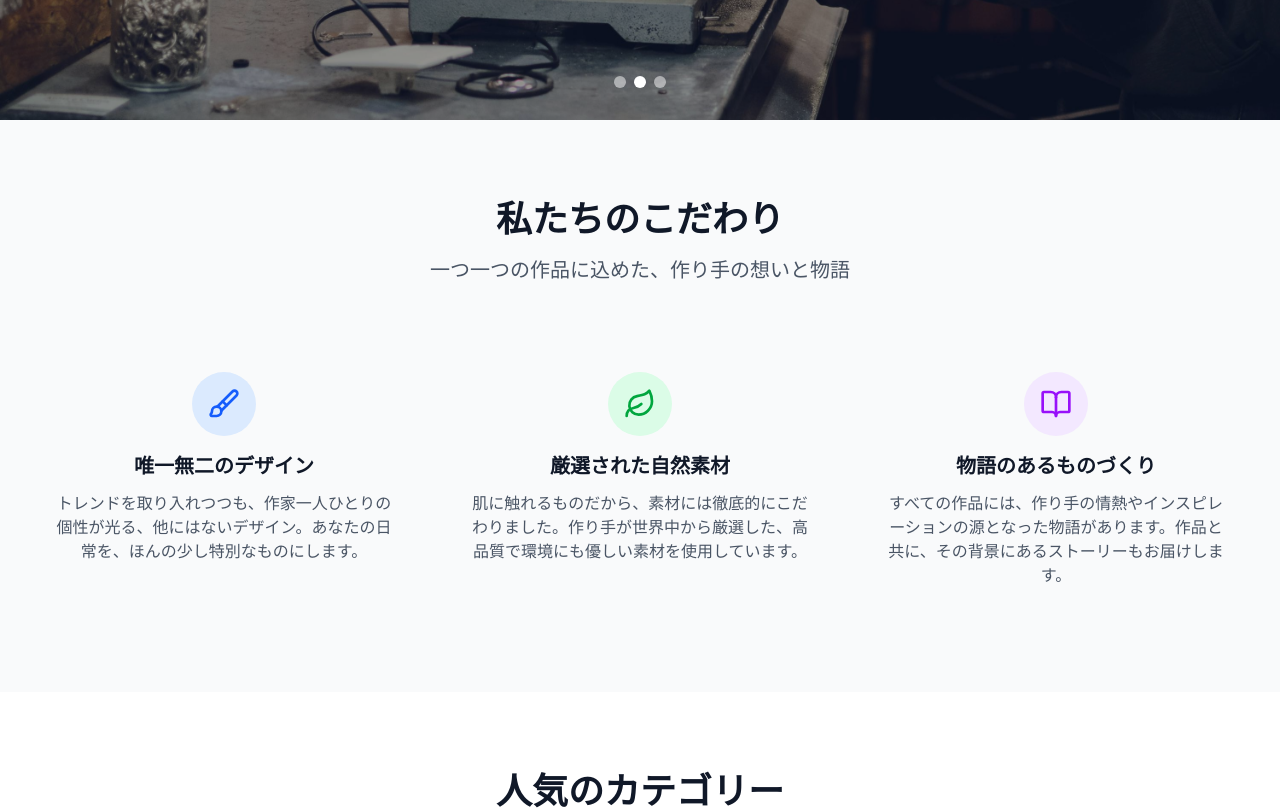
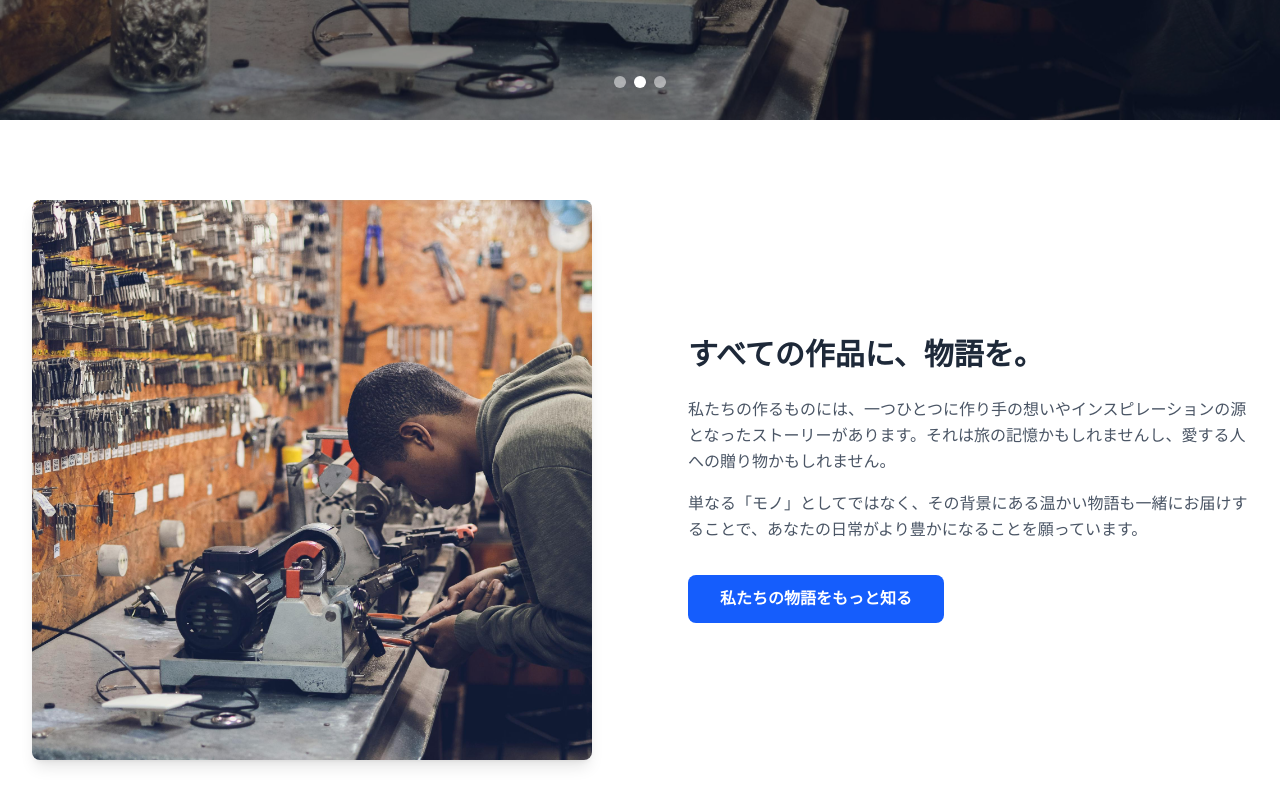
Before and after one commit to matsushita815/handmade-ec, a Next.js app in the folder frontend/: page / in a window 1280 px wide. Shown: the part 680-1489 px from the top of the page. Built offline with nearby package versions, Linux system fonts and the light colour scheme.

Commit message:
TOP修正

```diff
--- a/frontend/src/app/page.js
+++ b/frontend/src/app/page.js
@@ -98,53 +98,29 @@ export default function HomePage() {
         </div>
       </section>
 
-      {/* 特徴セクション */}
-      <section className="py-20 bg-gray-50">
+      {/* 物語のあるものづくりセクション */}
+      <section className="py-20 bg-white">
         <div className="max-w-7xl mx-auto px-4 sm:px-6 lg:px-8">
-          <div className="text-center mb-16">
-            <h2 className="text-3xl md:text-4xl font-bold text-gray-900 mb-4">
-              私たちのこだわり
-            </h2>
-            <p className="text-xl text-gray-600 max-w-3xl mx-auto">
-              一つ一つの作品に込めた、作り手の想いと物語
-            </p>
-          </div>
-
-          <div className="grid grid-cols-1 md:grid-cols-3 gap-8">
-            <div className="text-center p-6">
-              <div className="w-16 h-16 bg-blue-100 rounded-full flex items-center justify-center mx-auto mb-4">
-                <Brush className="text-blue-600" size={32} />
+          <div className="flex flex-col md:flex-row gap-12 lg:gap-24 items-center">
+            <div className="w-full md:w-1/2">
+              <img src="/about/story-main.jpg" alt="物語のあるものづくり" className="rounded-lg shadow-lg w-full h-auto object-cover aspect-square" />
+            </div>
+            <div className="w-full md:w-1/2">
+              <h3 className="text-2xl md:text-3xl font-bold text-gray-800 mb-6">
+                すべての作品に、物語を。
+              </h3>
+              <p className="text-gray-600 leading-relaxed mb-4">
+                私たちの作るものには、一つひとつに作り手の想いやインスピレーションの源となったストーリーがあります。それは旅の記憶かもしれませんし、愛する人への贈り物かもしれません。
+              </p>
+              <p className="text-gray-600 leading-relaxed mb-8">
+                単なる「モノ」としてではなく、その背景にある温かい物語も一緒にお届けすることで、あなたの日常がより豊かになることを願っています。
+              </p>
+              <div className="text-center md:text-left">
+                <Link href="/about"
+                  className="inline-block bg-blue-600 text-white px-8 py-3 rounded-lg font-semibold hover:bg-blue-700 transition-colors">
+                  私たちの物語をもっと知る
+                </Link>
               </div>
-              <h3 className="text-xl font-semibold text-gray-900 mb-3">
-                唯一無二のデザイン
-              </h3>
-              <p className="text-gray-600">
-                トレンドを取り入れつつも、作家一人ひとりの個性が光る、他にはないデザイン。あなたの日常を、ほんの少し特別なものにします。
-              </p>
-            </div>
-
-            <div className="text-center p-6">
-              <div className="w-16 h-16 bg-green-100 rounded-full flex items-center justify-center mx-auto mb-4">
-                <Leaf className="text-green-600" size={32} />
-              </div>
-              <h3 className="text-xl font-semibold text-gray-900 mb-3">
-                厳選された自然素材
-              </h3>
-              <p className="text-gray-600">
-                肌に触れるものだから、素材には徹底的にこだわりました。作り手が世界中から厳選した、高品質で環境にも優しい素材を使用しています。
-              </p>
-            </div>
-
-            <div className="text-center p-6">
-              <div className="w-16 h-16 bg-purple-100 rounded-full flex items-center justify-center mx-auto mb-4">
-                <BookOpen className="text-purple-600" size={32} />
-              </div>
-              <h3 className="text-xl font-semibold text-gray-900 mb-3">
-                物語のあるものづくり
-              </h3>
-              <p className="text-gray-600">
-                すべての作品には、作り手の情熱やインスピレーションの源となった物語があります。作品と共に、その背景にあるストーリーもお届けします。
-              </p>
             </div>
           </div>
         </div>
@@ -227,6 +203,34 @@ export default function HomePage() {
               すべてのカテゴリーを見る
               <ArrowRight size={20} />
             </Link>
+          </div>
+        </div>
+      </section>
+
+      {/* デザインと素材セクション */}
+      <section className="py-20 bg-gray-50">
+        <div className="max-w-7xl mx-auto px-4 sm:px-6 lg:px-8">
+          <div className="flex flex-col md:flex-row-reverse items-center gap-12 lg:gap-24">
+            <div className="w-full md:w-1/2">
+              <img src="/about/design-main.jpg" alt="デザインと素材" className="rounded-lg shadow-lg w-full h-auto object-cover aspect-square" />
+            </div>
+            <div className="w-full md:w-1/2">
+              <h3 className="text-2xl md:text-3xl font-bold text-gray-800 mb-6">
+                デザインと素材への、深いこだわり。
+              </h3>
+              <p className="text-gray-600 leading-relaxed mb-4">
+                トレンドを意識しつつも、ありきたりなデザインで終わらせない。作家一人ひとりの世界観が色濃く反映された、ユニークなデザインが私たちの誇りです。
+              </p>
+              <p className="text-gray-600 leading-relaxed mb-8">
+                また、作品に使うのは、作り手自らが世界中を旅して見つけ出した、高品質な自然素材のみ。見て、触れて、心から満足していただける品質を追求しています。
+              </p>
+              <div className="text-center md:text-left">
+                <Link href="/products"
+                  className="inline-block bg-blue-600 text-white px-8 py-3 rounded-lg font-semibold hover:bg-blue-700 transition-colors">
+                  すべての作品を見る
+                </Link>
+              </div>
+            </div>
           </div>
         </div>
       </section>
```
Also changed, not shown: frontend/public/about/design-main.jpg (added), frontend/public/about/story-main.jpg (added).
